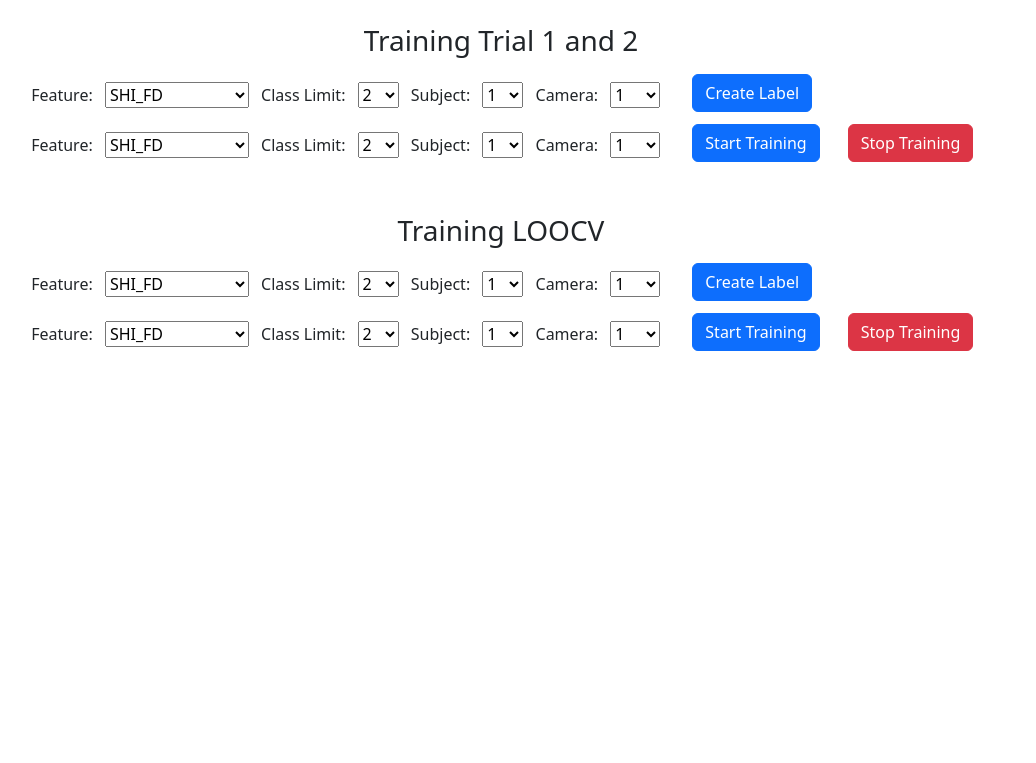
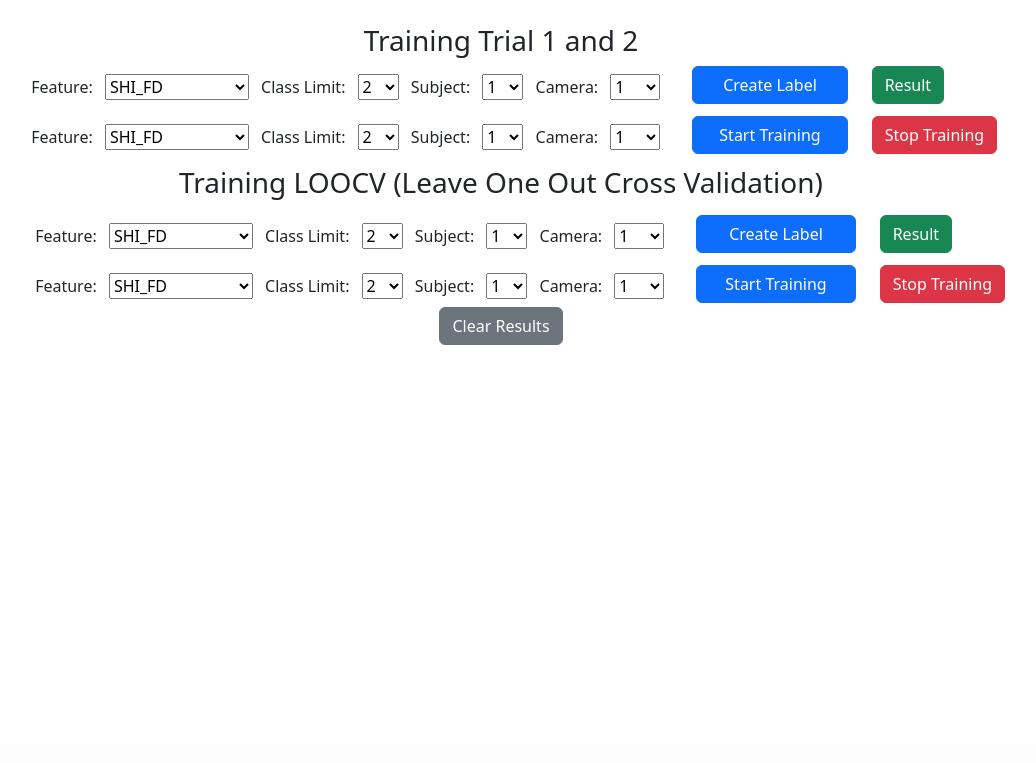
Before and after one commit to Towtex/fall-detection, a Flask app: page /training in a window 1280 px wide. Shown: the part 56-819 px from the top of the page, without its empty margins (139-1175 px from the left). After the commit the page ends 401 px from the top, so only its background shows below. Run offline with Flask 3, Linux system fonts and the light colour scheme; some libraries are stand-ins or nearby versions.

Commit message:
feat: add label results buttons

```diff
--- a/app/app.py
+++ b/app/app.py
@@ -2,6 +2,7 @@ import json
 import os
 import webview
 import threading
+import csv
 # import logging
 
 from flask import Flask, render_template, request, jsonify, url_for, send_from_directory, Response
@@ -811,6 +812,35 @@ def create_label_loocv():
         return jsonify({'message': message}), 200
     except Exception as e:
         return jsonify({'message': [f'Error: {str(e)}']}), 500
+
+@app.route('/api/get_label_result', methods=['POST'])
+def get_label_result():
+    data = request.get_json()
+    feature = data.get('feature')
+    class_limit = data.get('class_limit')
+    subject = data.get('subject')
+    camera = data.get('camera')
+
+    if 'loocv' in data:
+        # Construct the file path for LOOCV based on the parameters
+        file_path = os.path.join(app.config['OUTPUT_FOLDER'], f'Subject_{subject}', f'train_data_{class_limit}_classes_cam_{camera}_test_subject{subject}_LOOCV_{feature}.csv')
+    else:
+        # Construct the file path for regular training based on the parameters
+        file_path = os.path.join(app.config['OUTPUT_FOLDER'], f'train_data_{class_limit}_classes_cam_{camera}_test_trial3_{feature}.csv')
+
+    print(f"Looking for file at: {file_path}")
+
+    try:
+        with open(file_path, 'r') as file:
+            csv_reader = csv.reader(file)
+            csv_data = [row for row in csv_reader]
+        return jsonify({'data': csv_data}), 200
+    except FileNotFoundError:
+        print("File not found.")
+        return jsonify({'error': 'Result file not found'}), 404
+    except Exception as e:
+        print(f"Error: {str(e)}")
+        return jsonify({'error': str(e)}), 500
 ##########
 
 # training API route
--- a/app/static/js/training.js
+++ b/app/static/js/training.js
@@ -24,6 +24,141 @@ document.getElementById('btn-create-label').addEventListener('click', function (
             console.error('Error:', error);
             alert('An error occurred while creating the label.');
         });
+});
+
+document.getElementById('btn-label-result').addEventListener('click', function () {
+    const feature = document.getElementById('feature-select-create-label').value;
+    const classLimit = document.getElementById('class-limit-select-create-label').value;
+    const subject = document.getElementById('subject-select-create-label').value;
+    const camera = document.getElementById('camera-select-create-label').value;
+    alert(`Fetching label result for ${feature} with classes: ${classLimit}, subject: ${subject} and camera: ${camera}.`);
+
+    // Clear previous results
+    const existingResultContainer = document.querySelector('.result-container');
+    if (existingResultContainer) {
+        existingResultContainer.remove();
+    }
+
+    fetch('/api/get_label_result', {
+        method: 'POST',
+        headers: {
+            'Content-Type': 'application/json'
+        },
+        body: JSON.stringify({
+            feature: feature,
+            class_limit: classLimit,
+            subject: subject,
+            camera: camera
+        })
+    })
+        .then(response => response.json())
+        .then(data => {
+            if (data.error) {
+                alert(data.error);
+            } else {
+                alert('Label result fetched successfully.');
+                const resultContainer = document.createElement('div');
+                resultContainer.className = 'result-container';
+                resultContainer.style.marginTop = '0rem';
+
+                const title = document.createElement('h4');
+                title.textContent = 'Label Result for Trial 1 and 2';
+                resultContainer.appendChild(title);
+
+                const table = document.createElement('table');
+                table.className = 'table table-bordered';
+                const tbody = document.createElement('tbody');
+
+                data.data.forEach(row => {
+                    const tr = document.createElement('tr');
+                    row.forEach(cell => {
+                        const td = document.createElement('td');
+                        td.textContent = cell;
+                        tr.appendChild(td);
+                    });
+                    tbody.appendChild(tr);
+                });
+
+                table.appendChild(tbody);
+                resultContainer.appendChild(table);
+                document.querySelector('.container').appendChild(resultContainer);
+            }
+        })
+        .catch(error => {
+            console.error('Error:', error);
+            alert('An error occurred while fetching the label result.');
+        });
+});
+
+document.getElementById('btn-label-result-loocv').addEventListener('click', function () {
+    const feature = document.getElementById('feature-select-create-label-loocv').value;
+    const classLimit = document.getElementById('class-limit-select-create-label-loocv').value;
+    const subject = document.getElementById('subject-select-create-label-loocv').value;
+    const camera = document.getElementById('camera-select-create-label-loocv').value;
+    alert(`Fetching label result for ${feature} with classes: ${classLimit}, subject: ${subject} and camera: ${camera}.`);
+
+    // Clear previous results
+    const existingResultContainer = document.querySelector('.result-container');
+    if (existingResultContainer) {
+        existingResultContainer.remove();
+    }
+
+    fetch('/api/get_label_result', {
+        method: 'POST',
+        headers: {
+            'Content-Type': 'application/json'
+        },
+        body: JSON.stringify({
+            feature: feature,
+            class_limit: classLimit,
+            subject: subject,
+            camera: camera,
+            loocv: true
+        })
+    })
+        .then(response => response.json())
+        .then(data => {
+            if (data.error) {
+                alert(data.error);
+            } else {
+                alert('Label result fetched successfully.');
+                const resultContainer = document.createElement('div');
+                resultContainer.className = 'result-container';
+
+                const title = document.createElement('h4');
+                title.textContent = 'Label Result for LOOCV';
+                resultContainer.appendChild(title);
+
+                const table = document.createElement('table');
+                table.className = 'table table-bordered';
+                const tbody = document.createElement('tbody');
+
+                data.data.forEach(row => {
+                    const tr = document.createElement('tr');
+                    row.forEach(cell => {
+                        const td = document.createElement('td');
+                        td.textContent = cell;
+                        tr.appendChild(td);
+                    });
+                    tbody.appendChild(tr);
+                });
+
+                table.appendChild(tbody);
+                resultContainer.appendChild(table);
+                document.querySelector('.container').appendChild(resultContainer);
+            }
+        })
+        .catch(error => {
+            console.error('Error:', error);
+            alert('An error occurred while fetching the label result.');
+        });
+});
+
+document.getElementById('btn-clear-results').addEventListener('click', function () {
+    const existingResultContainer = document.querySelector('.result-container');
+    if (existingResultContainer) {
+        existingResultContainer.remove();
+    }
 });
 
 document.getElementById('btn-start-training').addEventListener('click', function () {
--- a/app/templates/training.html
+++ b/app/templates/training.html
@@ -3,13 +3,13 @@
 {% block title %}Training - Fall Detection{% endblock %}
 
 {% block content %}
-<div class="container mt-5">
+<div class="container">
     <div class="row">
         <div class="col-md-12 text-center">
             <h3>Training Trial 1 and 2</h3>
         </div>
     </div>
-    <div class="row" style="margin: 0.5rem;">
+    <div class="row" style="margin: 0 0.5rem;">
         <div class="col-md-8 text-end">
             <label for="feature-select-create-label">Feature: </label>
             <select id="feature-select-create-label">
@@ -52,8 +52,12 @@
                 <option value="1_2">1+2</option>
             </select>
         </div>
-        <div class="col-md-4 text-start">
-            <button type="button" class="btn btn-primary" id="btn-create-label">Create Label</button>
+        <div class="col-md-2 text-center">
+            <button type="button" class="btn btn-primary w-100" id="btn-create-label">Create
+                Label</button>
+        </div>
+        <div class="col-md-2 text-start">
+            <button type="button" class="btn btn-success" id="btn-label-result">Result</button>
         </div>
     </div>
     <div class="row" style="margin: 0.5rem;">
@@ -99,15 +103,18 @@
                 <option value="1_2">1+2</option>
             </select>
         </div>
-        <div class="col-md-4 text-start">
-            <button type="button" class="btn btn-primary" id="btn-start-training" style="margin-right: 1.5rem;">Start
+        <div class="col-md-2 text-center">
+            <button type="button" class="btn btn-primary w-100" id="btn-start-training">Start
                 Training</button>
+        </div>
+        <div class="col-md-2 text-start">
             <button type="button" class="btn btn-danger" id="btn-stop-training">Stop Training</button>
         </div>
     </div>
-    <div class="row mt-5">
+</div>
+<div class="row">
     <div class="col-md-12 text-center">
-            <h3>Training LOOCV</h3>
+        <h3>Training LOOCV (Leave One Out Cross Validation)</h3>
     </div>
 </div>
 <div class="row" style="margin: 0.5rem;">
@@ -153,11 +160,15 @@
             <option value="1_2">1+2</option>
         </select>
     </div>
-        <div class="col-md-4 text-start">
-            <button type="button" class="btn btn-primary" id="btn-create-label-loocv">Create Label</button>
+    <div class="col-md-2 text-center">
+        <button type="button" class="btn btn-primary w-100" id="btn-create-label-loocv">Create
+            Label</button>
+    </div>
+    <div class="col-md-2 text-start">
+        <button type="button" class="btn btn-success" id="btn-label-result-loocv">Result</button>
     </div>
 </div>
-    <div class="row" style="margin: 0.5rem;">
+<div class="row" style="margin: 0rem 0.5rem;">
     <div class="col-md-8 text-end">
         <label for="feature-select-training-loocv">Feature: </label>
         <select id="feature-select-training-loocv">
@@ -200,13 +211,20 @@
             <option value="1_2">1+2</option>
         </select>
     </div>
-        <div class="col-md-4 text-start">
-            <button type="button" class="btn btn-primary" id="btn-start-training-loocv" style="margin-right: 1.5rem;">Start
+    <div class="col-md-2 text-center">
+        <button type="button" class="btn btn-primary w-100" id="btn-start-training-loocv">Start
             Training</button>
+    </div>
+    <div class="col-md-2 text-start">
         <button type="button" class="btn btn-danger" id="btn-stop-training-loocv">Stop Training</button>
     </div>
 </div>
-    <div class="d-flex justify-content-center align-items-center" style="height: 50vh;">
+<div class="row">
+    <div class="col-md-12 text-center">
+        <button type="button" class="btn btn-secondary" id="btn-clear-results">Clear Results</button>
+    </div>
+</div>
+<div class="d-flex justify-content-center align-items-center" style="height: 25vh;">
     <!-- Loading circle will be created dynamically -->
 </div>
 </div>
```
Lines whose indentation alone changed are shown as unchanged.
